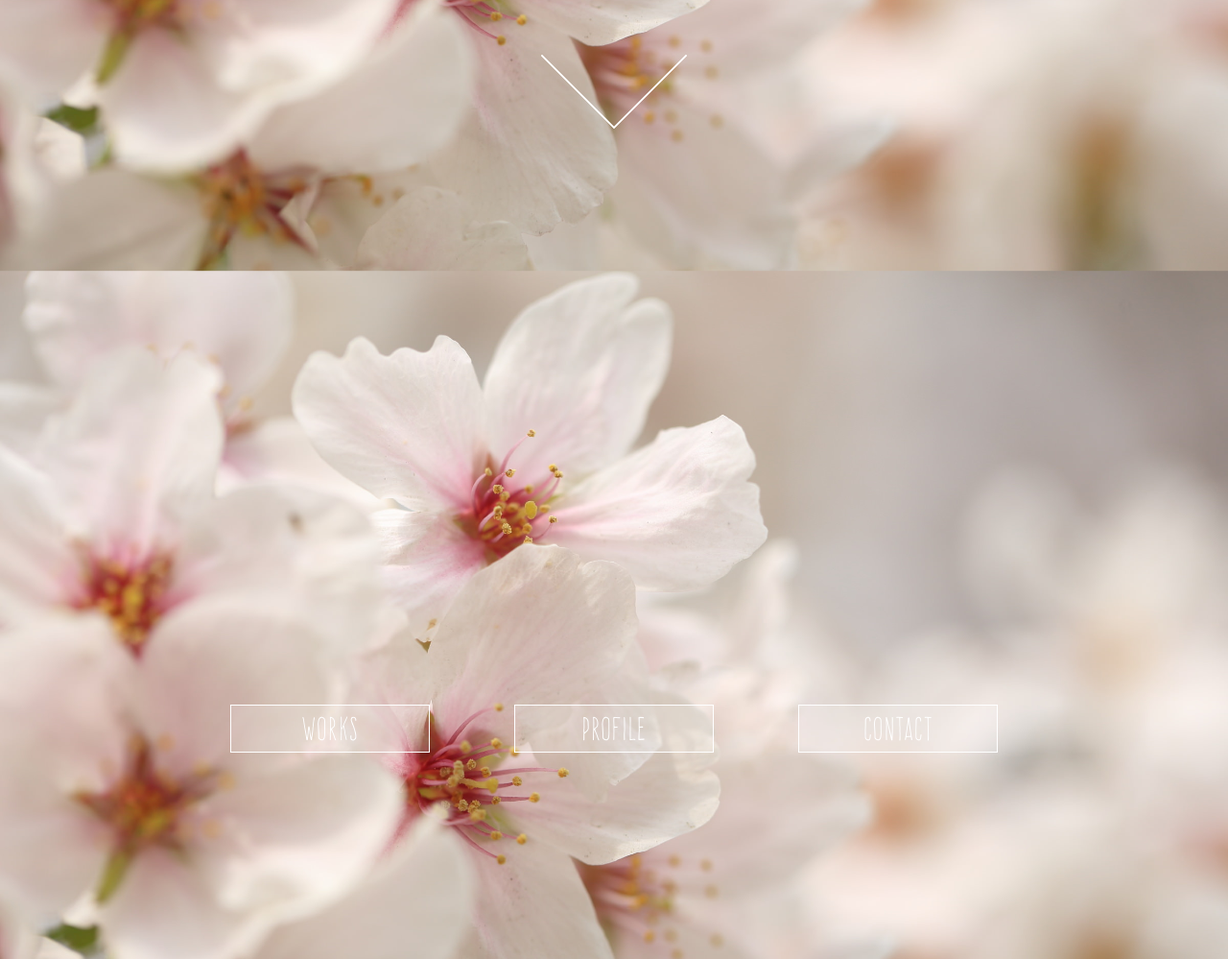
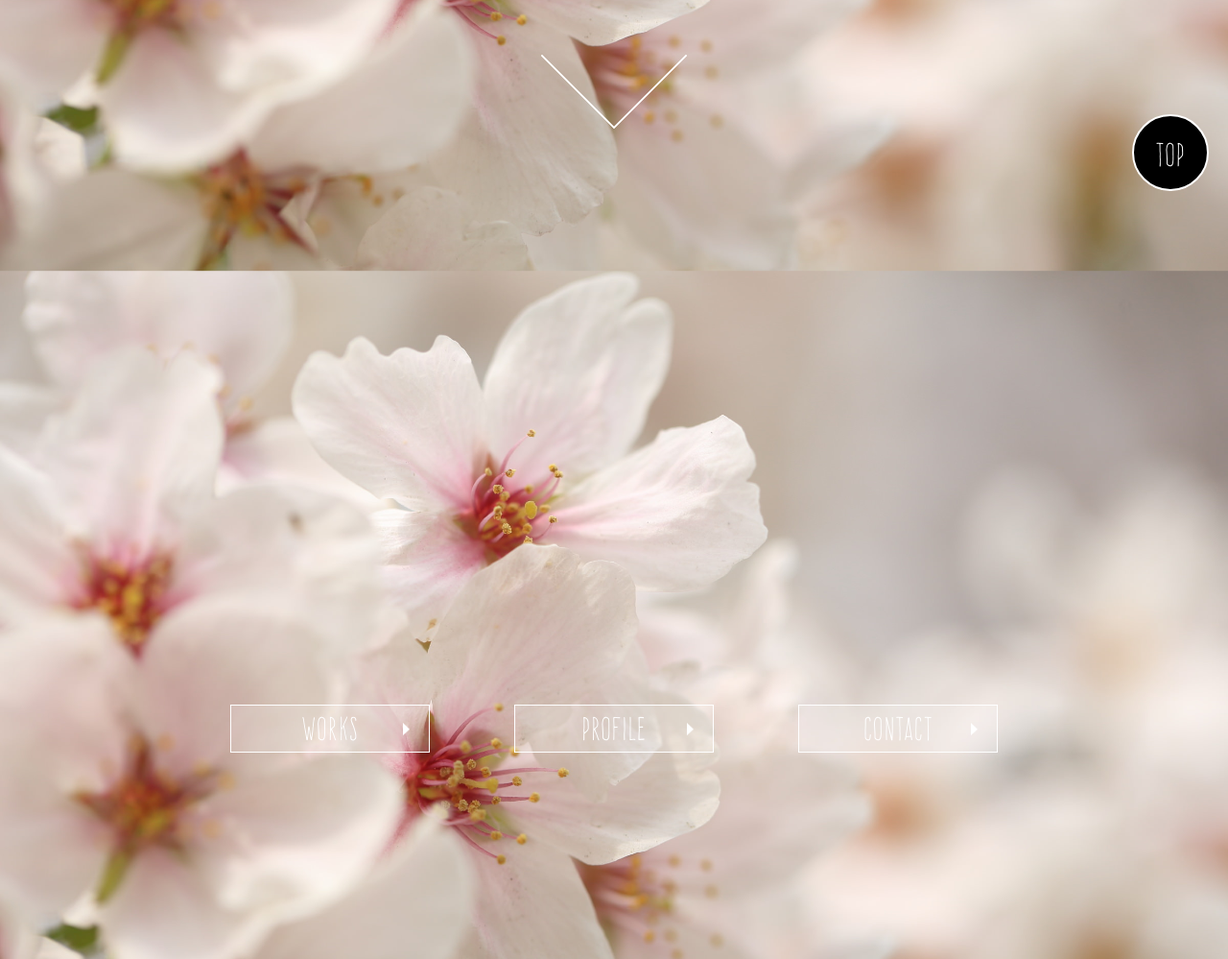
Before and after one commit to shioriyonehara/shioriyonehara.github.io, a plain HTML site: page index.html in a window 1280 px wide. Shown: the part 571-1570 px from the top of the page at 96% size. Drawn offline with nearby package versions, Linux system fonts and the light colour scheme; files whose address does not match are found by name.

Commit message:
Introduce back to top button

```diff
--- a/css/index.css
+++ b/css/index.css
@@ -17,7 +17,7 @@ body {
   width: 100%;
   height: auto;
   text-align: center;
-  margin: 200px 0 300px;
+  padding: 200px 0 300px;
 }
 #site_ttl_area h1 {
   font-size: 5em;
@@ -65,10 +65,16 @@ body {
   display: block;
   width: 100%;
   height: 100%;
-  transition-delay: 0.2s;
+  transition-duration: 0.3s;
+  background-image: url(../img/icon_arrow_wh.png);
+  background-position: 90% 50%;
+  background-repeat: no-repeat;
+  -webkit-background-size: 7px 13px;
+  background-size: 7px 13px;
 }
 .gnav li a:hover {
   box-shadow: 0 0 20px 5px rgba(255,255,255,.3) inset;
+  background-image: url(../img/icon_arrow_lg.png);
 }
 
 /* --------------------------------------------------- *
@@ -220,6 +226,32 @@ footer .copyright {
 
 
 
+/* --------------------------------------------------- *
+ * back to top bottun
+ */
+#page-top {
+  position: fixed;
+  bottom: 20px;
+  right: 20px;
+}
+#page-top a {
+  background: #000;
+  text-decoration: none;
+  color: #fff;
+  width: 80px;
+  height: 80px;
+  text-align: center;
+  font-size: 30px;
+  line-height: 80px;
+  display: block;
+  border-radius: 40px;
+  border: 2px solid #fff;
+  transition-duration: 0.3s;
+}
+#page-top a:hover {
+  text-decoration: none;
+  background: rgba(0,0,0,0.2);
+}
 
 .link_arrow_w,
 .link_arrow_w img {
--- a/index.html
+++ b/index.html
@@ -17,7 +17,7 @@
   </head>
 
 
-<body>
+<body id="body">
 
 <section id="pages_index" class="wrapper">
 
@@ -107,9 +107,12 @@
 
 </section><!-- //#pages_index.wrapper -->
 
+<p id="page-top" class="font_frente"><a href="#body">TOP</a></p>
+
+
 <script type="text/javascript">
+$(function(){
 //スムーズスクロール
-$(function(){
   $('a[href^=#]').click(function(){
     var speed = 500;
     var href= $(this).attr("href");
@@ -118,6 +121,25 @@ $(function(){
     $("html, body").animate({scrollTop:position}, speed, "swing");
     return false;
   });
+
+//topに戻るボタン
+  var topBtn = $('#page-top');
+  topBtn.hide();
+  //スクロールが100に達したらボタン表示
+  $(window).scroll(function () {
+    if ($(this).scrollTop() > 100) {
+      topBtn.fadeIn();
+    } else {
+      topBtn.fadeOut();
+    }
+  });
+  //スクロールしてトップ
+  topBtn.click(function () {
+    $('body,html').animate({
+      scrollTop: 0
+    }, 500);
+    return false;
+  });
 });
 </script>
 </body>
```
Also changed, not shown: img/icon_arrow_wh.png (added).
